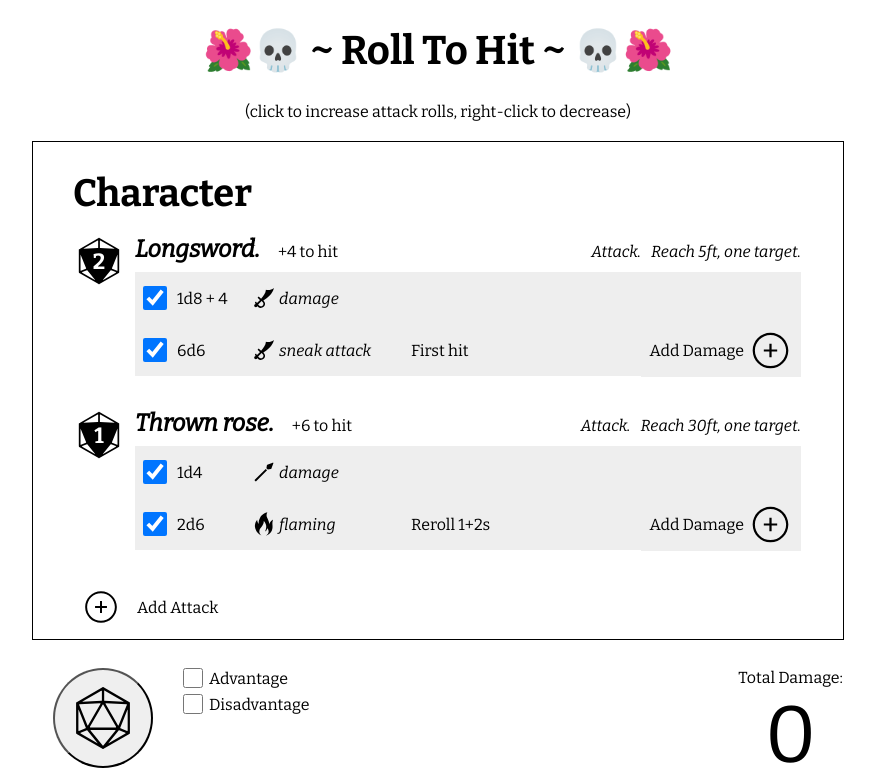
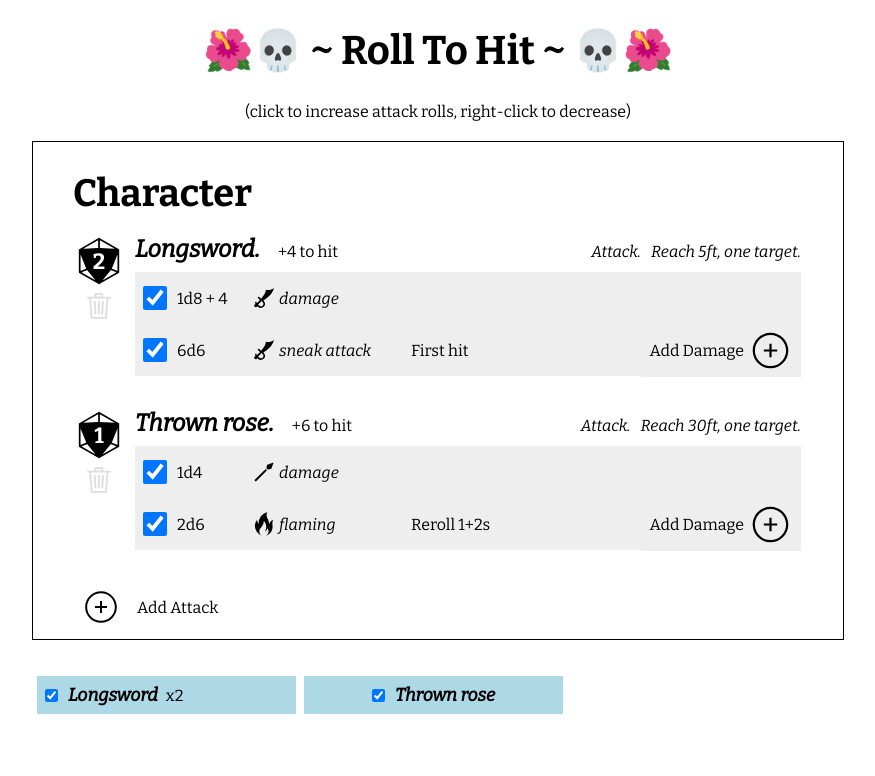
Before and after one commit to wickworks/witchdice, a React (Create React App) app: page / in a window 1280 px wide. Shown: the top 776 px of the page, without its empty margins (202-1077 px from the left). Built offline with nearby package versions, Linux system fonts and the light colour scheme.

Commit message:
Can select active attacks, better delete

```diff
--- /dev/null
+++ b/src/components/ActiveAttackList.jsx
@@ -0,0 +1,43 @@
+import React from 'react';
+import './ActiveAttackList.scss';
+
+const ActiveAttackList = ({attackSourceData, attackFunctions}) => {
+  const {setIsActive} = attackFunctions
+
+  // to make the three-items-per-row come out nicely
+  const attackCount = attackSourceData.length;
+  // const fillerAttackCount = (Math.ceil(attackCount / 3) * 3) - attackCount;
+
+  return (
+    <div className="ActiveAttackList">
+
+      <div className="attacks-container">
+        { attackSourceData.map((attackSource, attackID) => {
+          const {isActive} = attackSource;
+          const activeClass = isActive ? 'active' : '';
+
+          return (
+            <label className={`attack unselectable ${activeClass}`} key={`active-${attackSource.name}`}>
+              <input
+                type="checkbox"
+                checked={isActive}
+                onChange={() => setIsActive(!isActive, attackID)}
+              />
+              <div className='name'>{attackSource.name}</div>
+              {attackSource.dieCount > 1 &&
+                <div className='count'>
+                  x{attackSource.dieCount}
+                </div>
+              }
+
+            </label>
+          )
+        })}
+      </div>
+    </div>
+  );
+}
+
+
+
+export default ActiveAttackList;
--- /dev/null
+++ b/src/components/ActiveAttackList.scss
@@ -0,0 +1,42 @@
+@import '../fonts';
+
+.ActiveAttackList {
+  width: 810px;
+  margin: 30px 0;
+
+
+  .attacks-container {
+    display: flex;
+    flex-wrap: wrap;
+
+    .attack {
+      padding: 8px;
+      margin: 6px 4px;
+      // flex: 1 0 27%; //magically makes 3 per row
+      width: 30%;
+      display: flex;
+      align-items: center;
+      justify-content: flex-start;
+
+      cursor: pointer;
+
+      &:hover { background-color: #eee; }
+      &.active { background-color: lightblue; }
+
+      &:nth-child(3n) { justify-content: flex-end; }
+      &:nth-child(3n-1) { justify-content: center; }
+
+      input {
+        margin: 0 10px 0 0;
+      }
+
+      .name {
+        @include text_active_attack_name;
+      }
+
+      .count {
+        margin-left: 8px;
+      }
+    }
+  }
+}
--- a/src/components/Attack.jsx
+++ b/src/components/Attack.jsx
@@ -2,6 +2,7 @@ import React, { useState } from 'react';
 import { deepCopy, getRandomInt } from '../utils.js';
 import { defaultDamageData, defaultAttackData, initialAllAttackData, initialCharacterName } from '../data.js';
 import AttackSource from './AttackSource.jsx';
+import ActiveAttackList from './ActiveAttackList.jsx';
 import Roller from './Roller.jsx';
 import DiceBag from './DiceBag.jsx';
 import './Attack.scss';
@@ -69,6 +70,7 @@ const Attack = () => {
   }
 
   const attackFunctions = {
+    setIsActive: (value, attackID) => updateAllAttackData('isActive',value,attackID),
     setDieCount: (value, attackID) => updateAllAttackData('dieCount',parseInt(value),attackID),
     setModifier: (value, attackID) => updateAllAttackData('modifier',parseInt(value),attackID),
     setIsSavingThrow: (value, attackID) => updateAllAttackData('isSavingThrow',value,attackID),
@@ -96,11 +98,12 @@ const Attack = () => {
     // console.log('');
     // console.log('~~~~~ NEW ROLL ~~~~~');
 
-    // EACH ATTACK
+    // EACH ATTACK (that is active)
     for (let attackID = 0; attackID < allAttackData.length; attackID++) {
+      const attackData = allAttackData[attackID]
+      if (attackData.isActive) {
 
         // EACH TO-HIT D20
-      let attackData = allAttackData[attackID]
         for (let rollID = 0; rollID < attackData.dieCount; rollID++) {
           const defaultHit = attackData.isSavingThrow ? true : false;
           let roll = {
@@ -189,6 +192,7 @@ const Attack = () => {
         setRollData(data);
       }
     }
+  }
 
   const clearRolls = () => {
     setRollData([]);
@@ -261,6 +265,11 @@ const Attack = () => {
         </div>
       </div>
 
+      <ActiveAttackList
+        attackSourceData={allAttackData}
+        attackFunctions={attackFunctions}
+      />
+
       <Roller
         rollData={rollData}
         attackSourceData={allAttackData}
--- a/src/components/AttackSource.jsx
+++ b/src/components/AttackSource.jsx
@@ -11,6 +11,7 @@ const AttackSource = ({attackID, attackData, attackFunctions, deleteAttack, clea
 
   const [isEditingDesc, setIsEditingDesc] = useState(false);
   const [isEditingName, setIsEditingName] = useState(false);
+  const [isDeleting, setIsDeleting] = useState(false);
   const [isDamageEditOpen, setIsDamageEditOpen] = useState(false);
   const [editingDamageID, setEditingDamageID] = useState(null);
 
@@ -88,9 +89,8 @@ const AttackSource = ({attackID, attackData, attackFunctions, deleteAttack, clea
     }
 
     newDieCount = Math.min(newDieCount, 99);
-    // newDieCount = Math.max(newDieCount, 0);
-    if (newDieCount === -1) { deleteAttack(attackID) }
-    else {setDieCount(newDieCount, attackID);}
+    newDieCount = Math.max(newDieCount, 1);
+    setDieCount(newDieCount, attackID);
   }
 
   function handleModifierClick(e, leftMouse) {
@@ -146,9 +146,29 @@ const AttackSource = ({attackID, attackData, attackFunctions, deleteAttack, clea
         >
           <div className='die-count unselectable'>{dieCount}</div>
         </div>
+
+        <div className="delete-attack asset trash"
+          onClick={() => setIsDeleting(!isDeleting)}
+        />
       </div>
 
       <div className='statblock-container'>
+
+        { isDeleting ?
+          <div className='delete-confirm-container'>
+            <button className='cancel' onClick={() => setIsDeleting(false)}>
+              <div className='asset x' />
+              Cancel
+            </button>
+            <button className='delete' onClick={() => {setIsDeleting(false); deleteAttack(attackID)}}>
+              <div className='asset trash' />
+              Delete
+            </button>
+            <div className='delete-title'>Delete '{name}'?</div>
+
+          </div>
+        :
+          <>
             <div className='titlebar'>
               <div className='name'>
                 {isEditingName ?
@@ -260,6 +280,8 @@ const AttackSource = ({attackID, attackData, attackFunctions, deleteAttack, clea
                 </button>
               }
             </div>
+          </>
+        }
       </div>
     </div>
   );
--- a/src/components/AttackSource.scss
+++ b/src/components/AttackSource.scss
@@ -8,7 +8,7 @@
     margin-top: 2px;
     margin-right: 12px;
 
-    .asset {
+    .asset.d20_frame {
       width: 48px;
       height: 48px;
       border-radius: 50%;
@@ -18,11 +18,24 @@
         background-color: lightblue;
       }
 
+      .die-count {
+        @include text_attack_roll_count;
+        text-align: center;
+        padding-top: 11px;
+      }
     }
-    .die-count {
-      @include text_attack_roll_count;
-      text-align: center;
-      padding-top: 11px;
+
+    .asset.delete-attack {
+      width: 30px;
+      height: 30px;
+      display: block;
+      margin: 6px auto;
+      cursor: pointer;
+
+      // turns black to #eee
+      filter: invert(99%) sepia(2%) saturate(111%) hue-rotate(329deg) brightness(109%) contrast(74%);
+
+      &:hover { filter: none; }
     }
   }
 
@@ -116,6 +129,40 @@
         }
       }
     }
+
+    .delete-confirm-container {
+      display: flex;
+      align-items: center;
+      height: 100%;
+      width: 100%;
+      background-color: #dae1ea;
+
+      .delete-title {
+        @include text_attack_name;
+        padding: 0 30px;
+        margin-right: auto;
+      }
+
+      button {
+        @include text_default;
+        font-weight: bold;
+        font-size: 16px;
+        height: 100%;
+        width: 100px;
+        border: 0;
+        cursor: pointer;
+
+        &.cancel { background-color: lightblue; }
+        &.delete { background-color: salmon; }
+        &:hover { background-color: grey; }
+
+        .asset {
+          width: 40px;
+          height: 40px;
+          margin: 0 auto 6px;
+        }
+      }
+    }
   }
 
 
--- a/src/components/Roller.jsx
+++ b/src/components/Roller.jsx
@@ -17,7 +17,9 @@ const Roller = ({
   const [disadvantage, setDisadvantage] = useState(false);
   const [toHitAC, setToHitAC] = useState(0);
   const [saveMod, setSaveMod] = useState(0);
-  const [evasion, setEvasion] = useState(false); // build the UI for this later
+  const [evasion, setEvasion] = useState(false);
+
+  const [activeAttackData] = useState([]); // active attacks
 
   // when ToHitAC or the roll data changes, figure out what's a hit
   useEffect(() => {
--- a/src/components/Roller.scss
+++ b/src/components/Roller.scss
@@ -117,7 +117,7 @@
         position: absolute;
         right: 100%; // causes them to be right-aligned
         top: 47px;
-        padding-right: 10px;
+        // padding-right: 10px;
       }
     }
   }
--- a/src/data.js
+++ b/src/data.js
@@ -24,6 +24,7 @@ const defaultDamageData = {
 };
 
 const defaultAttackData = {
+  isActive: true,
   dieCount: 1,
   modifier: 0,
   isSavingThrow: false,
@@ -39,6 +40,7 @@ const initialCharacterName = 'Tuxedo Mask';
 // const initialAllAttackData = [deepCopy(defaultAttackData) ];
 const initialAllAttackData = [
   {
+    isActive: true,
     dieCount: 2,
     modifier: 4,
     isSavingThrow: false,
@@ -68,6 +70,7 @@ const initialAllAttackData = [
 
 
   },{
+    isActive: true,
     dieCount: 1,
     modifier: 6,
     isSavingThrow: false,
--- a/src/fonts.scss
+++ b/src/fonts.scss
@@ -16,6 +16,12 @@
 
 @mixin text_attack_name {
   font-size: 24px;
+  font-weight: bold;
+  font-style: italic;
+}
+
+@mixin text_active_attack_name {
+  font-size: 18px;
   font-weight: bold;
   font-style: italic;
 }
```
Also changed, not shown: 1 other file (tests, documents, lock files or other folders). Lines whose indentation alone changed are shown as unchanged.
